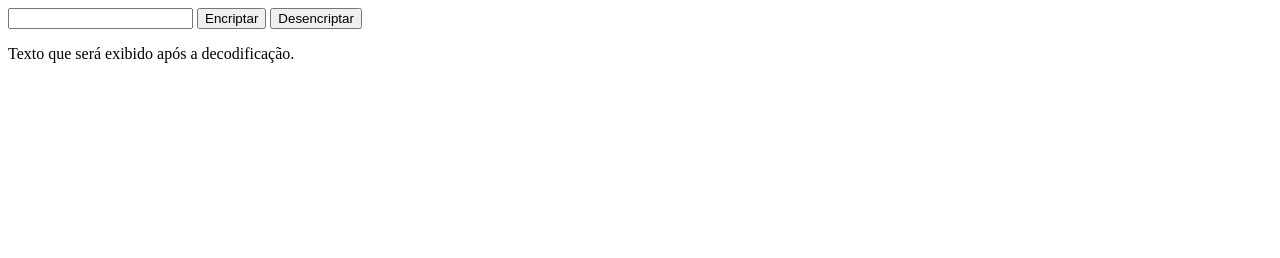
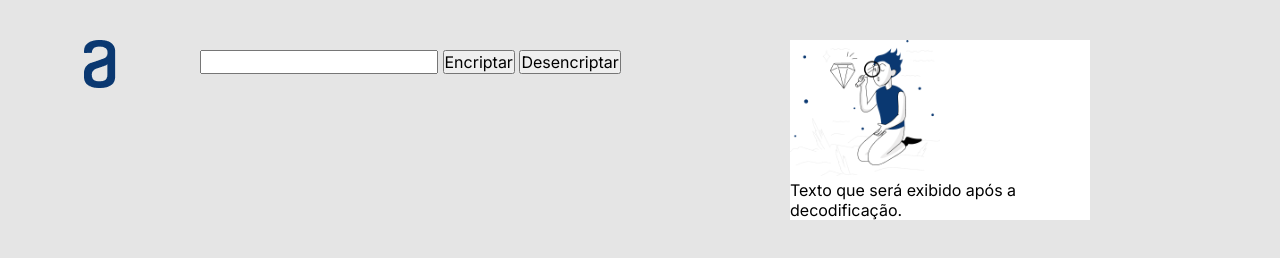
Before and after one commit to pedrohlopes21/encriptador-desencriptador, a plain HTML site: page index.html in a window 1280 px wide. Drawn offline with Linux system fonts and the light colour scheme.

Commit message:
feature: adiciona estilos e elementos principais. (#1)

```diff
--- a/index.html
+++ b/index.html
@@ -5,29 +5,27 @@
     <meta http-equiv="X-UA-Compatible" content="IE=edge">
     <meta name="viewport" content="width=device-width, initial-scale=1.0">
     <title>Decodificador</title>
+
+    <link rel="stylesheet" href="styles.css">
 </head>
 <body>
-    <div class="main">
-        <section class="esquerda">
+    <section class="caixa-principal">
+        <img src="./recursos/Logo_Alura.png" alt="logo da Alura Cursos Online">
         <section class="conteudos-esquerda">
-                <div class="campo-de-texto-esquerda">
                 <input type="text" class="texto-esquerda">
-                    <button>Encriptar</button>
-                    <button>Desencriptar</button>
-                </div>
+                <button class="principais">Encriptar</button>
+                <button class="principais">Desencriptar</button>
         </section>
-        </section>
-        <section class="direita">
+    <section class="caixa-direita">
         <section class="conteudos-direita">
-                <div class="campo-de-texto-direita">
+            <img class="nada-encontrado-img" src="./recursos/nada_encontrado_imagem.png" alt="imagem de uma pessoa surpresa procurando algo ajoelhada com uma lupa">
                 <section class="exibicao-texto">
                     <p class="texto-resultante">
                         Texto que será exibido após a decodificação.
                     </p>
                 </section>
-                </div>
             </section>
         </section>
-    </div>
+    </section>
 </body>
 </html>
--- /dev/null
+++ b/styles.css
@@ -0,0 +1,50 @@
+@import url('https://fonts.googleapis.com/css2?family=Inter:wght@400;700&display=swap');
+
+* {
+    margin: 0;
+    padding: 0;
+    box-sizing: border-box;
+    text-decoration: none;
+    font-family: 'Inter', sans-serif;
+    font-size: 100%;
+}
+
+body {
+    /* border: 5px solid black; */
+    width: 100%;
+    height: 100%;
+    padding: 20px;
+    background-color: #E5E5E5;
+}
+
+.caixa-principal {
+    /* border: 5px solid red; */
+    padding: 20px;
+
+    display: grid;
+    height: 100%;
+    grid-template-columns: repeat(8, 1fr);
+}
+
+.conteudos-esquerda {
+    /* border: 5px solid rgb(0, 255, 157); */
+
+    margin: 10px;
+    grid-column: span 4;
+}
+
+.caixa-direita {
+    /* border: 5px solid blue; */
+
+    height: 100%;
+    grid-column: span 2;
+}
+
+.nada-encontrado-img {
+    width: 50%;
+    height: 50%;
+}
+
+.conteudos-direita {
+    background-color: white;
+}
```
Also changed, not shown: recursos/Logo_Alura.png (added), recursos/nada_encontrado_imagem.png (added). Lines whose indentation alone changed are shown as unchanged.
